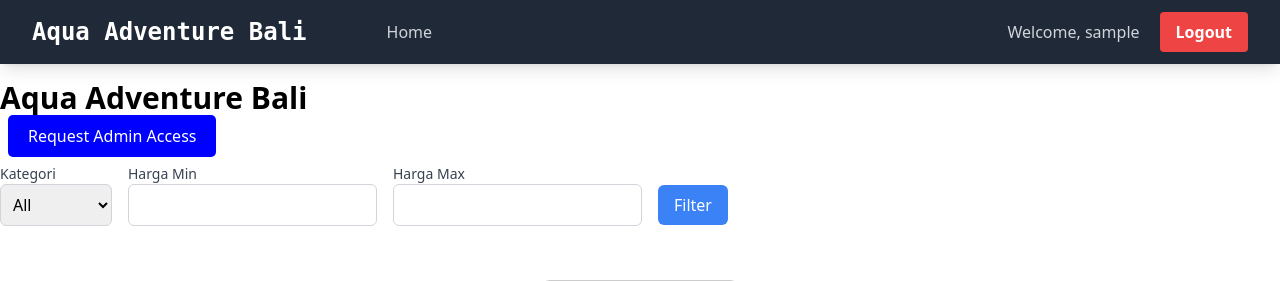
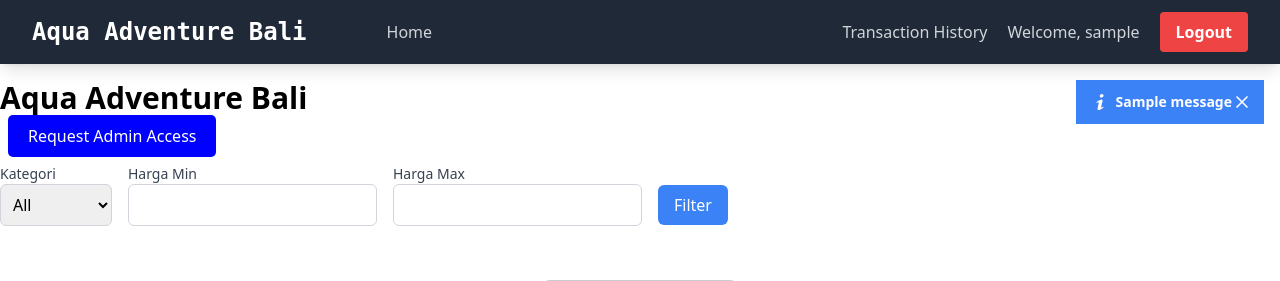
Before and after one commit to PBP24E06/aquaadventurebali, a Django app: page / in a window 1280 px wide. Shown: the top 281 px of the page. Run offline with Django 5.2, Linux system fonts and the light colour scheme; a user stored in the database is signed in; tables that the repository leaves empty hold one stand-in row (values such as "Sample post"); grey boxes marked "Sample" are stand-in pictures; one stand-in notice (Sample message) is shown; some libraries are stand-ins or nearby versions.

Commit message:
menambahkan alert setelah berhasil checkout

```diff
--- a/main/templates/main.html
+++ b/main/templates/main.html
@@ -5,12 +5,30 @@
 <div class="pt-20">
     <h1 class="text-3xl font-bold">Aqua Adventure Bali</h1>
 
+
+
     <!-- Customer section -->
     {% if request.user.profile.role == "CUSTOMER" %}
     <div class="m-2 cursor-pointer">
         <a href="{% url 'main:request_admin' %}" class="btn btn-primary" style="background-color: blue; color: white; padding: 10px 20px; text-decoration: none; border-radius: 5px;">
             Request Admin Access
         </a>
+
+        {% if messages %}
+            <div class="fixed top-20 right-4 z-50">
+                {% for message in messages %}
+                    <div class="flex items-center bg-blue-500 text-white text-sm font-bold px-4 py-3 mb-2 relative" role="alert">
+                        <svg class="fill-current w-4 h-4 mr-2" xmlns="http://www.w3.org/2000/svg" viewBox="0 0 20 20">
+                            <path d="M12.432 0c1.34 0 2.01.912 2.01 1.957 0 1.305-1.164 2.512-2.679 2.512-1.269 0-2.009-.75-1.974-1.99C9.789 1.436 10.67 0 12.432 0zM8.309 20c-1.058 0-1.833-.652-1.093-3.524l1.214-5.092c.211-.814.246-1.141 0-1.141-.317 0-1.689.562-2.502 1.117l-.528-.88c2.572-2.186 5.531-3.467 6.801-3.467 1.057 0 1.233 1.273.705 3.23l-1.391 5.352c-.246.945-.141 1.271.106 1.271.317 0 1.357-.392 2.379-1.207l.6.814C12.098 19.02 9.365 20 8.309 20z"/>
+                        </svg>
+                        <p  class="flex-1 mr-4">{{ message }}</p>
+                        <button class="flex items-center justify-center transition-all w-8 h-8 rounded-md text-white hover:bg-white/10 active:bg-white/10 absolute top-1.5 right-1.5" type="button" onclick="this.parentElement.remove();">
+                            <svg xmlns="http://www.w3.org/2000/svg" fill="none" viewBox="0 0 24 24" stroke="currentColor" class="h-5 w-5" stroke-width="2"><path stroke-linecap="round" stroke-linejoin="round" d="M6 18L18 6M6 6l12 12"></path></svg>
+                        </button>
+                    </div>
+                {% endfor %}
+            </div>
+        {% endif %}
     </div>
     {% endif %}
 
--- a/main/urls.py
+++ b/main/urls.py
@@ -2,7 +2,7 @@ from django.contrib import admin
 from django.urls import path
 
 
-from main.views import show_main, login_user, logout_user, register, checkout, request_admin, show_json
+from main.views import show_main, login_user, logout_user, register, checkout, request_admin, show_json, view_transaction_history
 
 
 app_name = "main"
@@ -15,5 +15,6 @@ urlpatterns = [
     path("checkout/<uuid:id>", checkout, name="checkout"),
     path("request-admin/", request_admin, name="request_admin"),
     path('json/', show_json, name='show_json'),
+    path('transaction-history', view_transaction_history, name='view_transaction_history')
 
 ]
--- a/main/views.py
+++ b/main/views.py
@@ -17,6 +17,7 @@ from django.core.exceptions import PermissionDenied
 from functools import wraps
 from django.contrib.auth.models import User
 from main.forms import TransactionForm
+from .models import Transaction
 
 
 
@@ -144,15 +145,18 @@ def checkout(request, id):
   product = Product.objects.get(pk=id)
   total_harga = product.harga + 10000
 
+
   if request.method == 'POST':
       form = TransactionForm(request.POST)
       if form.is_valid():
-          # Process form data here, e.g., save the order, send an email, etc.
           transaction = form.save(commit=False)
           transaction.product = product
           transaction.user = request.user
           transaction.save()
-          return redirect('main:show_main')
+
+          messages.success(request, 'Checkout berhasil.', extra_tags='checkout_success')
+
+          return HttpResponseRedirect(reverse('main:show_main'))
 
   else:
       form = TransactionForm()
@@ -160,6 +164,14 @@ def checkout(request, id):
   context = {
       'product': product,
       'total_harga': total_harga,
-      'form': form
+      'form': form,
   }
   return render(request, "checkout.html", context)
+
+@login_required(login_url='/login')
+def view_transaction_history(request):
+  transaction_list = Transaction.objects.filter(user=request.user)
+
+  context = {'transaction_list': transaction_list}
+
+  return render(request, "transaction_history.html", context)
--- a/templates/navbar.html
+++ b/templates/navbar.html
@@ -13,6 +13,7 @@
         <div class="hidden md:flex items-center ml-auto space-x-4">
             {% if user.is_authenticated %}
               <div class="text-center flex items-center space-x-2">
+                <a class="text-center text-gray-300 hover:text-white" href="{% url 'main:view_transaction_history' %}">Transaction History</a>
                 <span class="block text-center text-gray-300 px-3 py-2">Welcome, {{ user.username }}</span>
                 <a href="{% url 'main:logout_user' %}" class="bg-red-500 hover:bg-red-600 text-white font-bold py-2 px-4 rounded transition duration-300">
                   Logout
```
Also changed, not shown: main/forms.py (+19 -3 lines), main/templates/transaction_history.html (added, +8 -0 lines).
